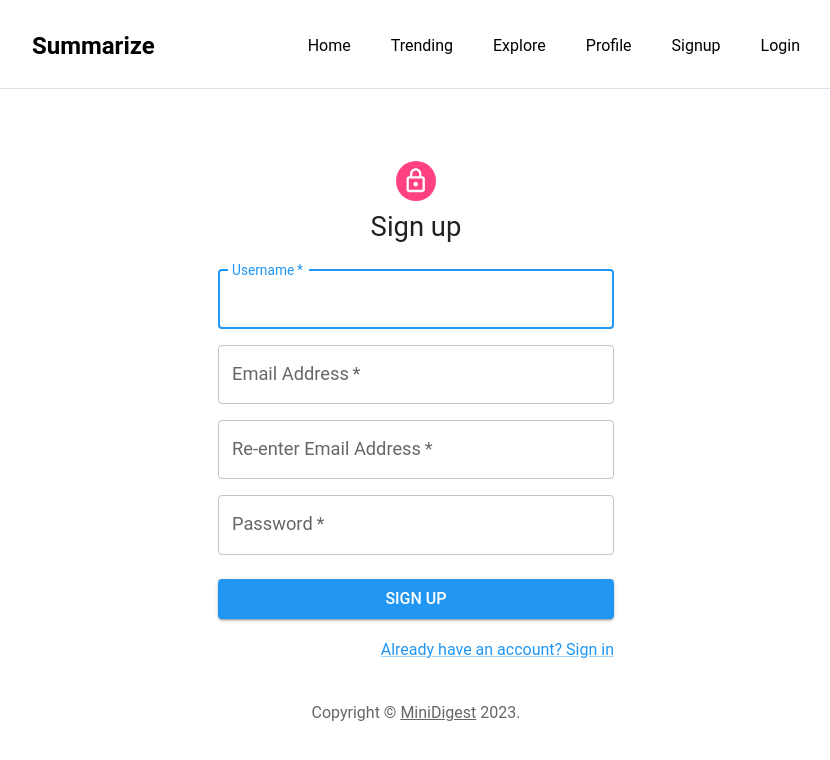
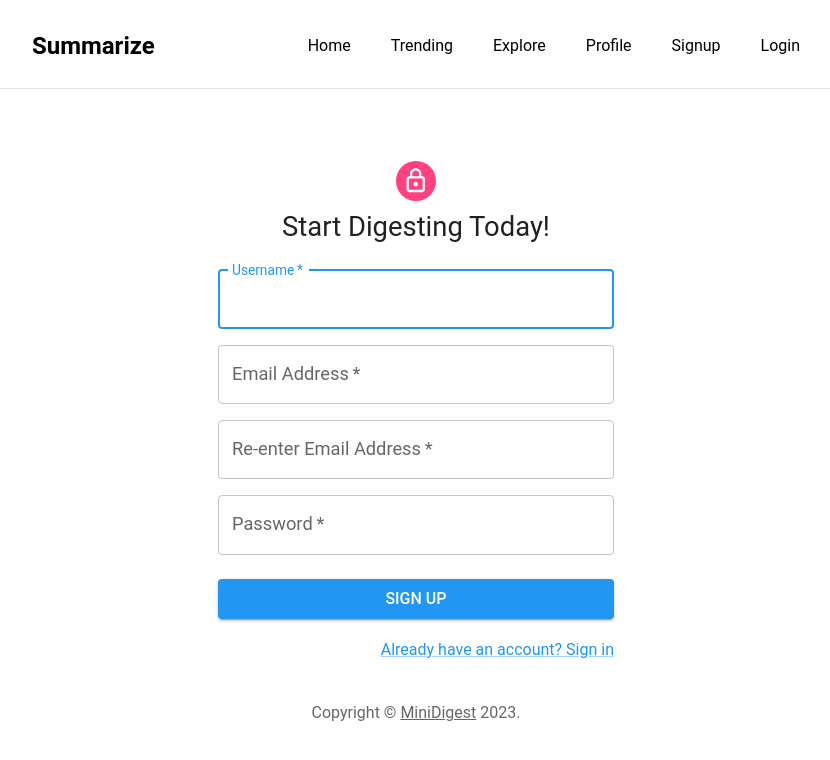
Before and after one commit to lokeshh321/miniDigest, a React (Vite) app: page /signup in a window 1280 px wide. Shown: the top 760 px of the page, without its empty margins (224-1054 px from the left). Built offline with nearby package versions, Linux system fonts and the light colour scheme.

Commit message:
Profile/login/signup

```diff
--- a/src/components/signup/Signup.jsx
+++ b/src/components/signup/Signup.jsx
@@ -67,7 +67,7 @@ function SignUp() {
           <LockOutlinedIcon />
         </Avatar>
         <Typography component="h1" variant="h5">
-          Sign up
+          Start Digesting Today!
         </Typography>
         <Box component="form" noValidate onSubmit={handleSubmit} sx={{ mt: 3 }}>
           <Grid container spacing={2}>
```
